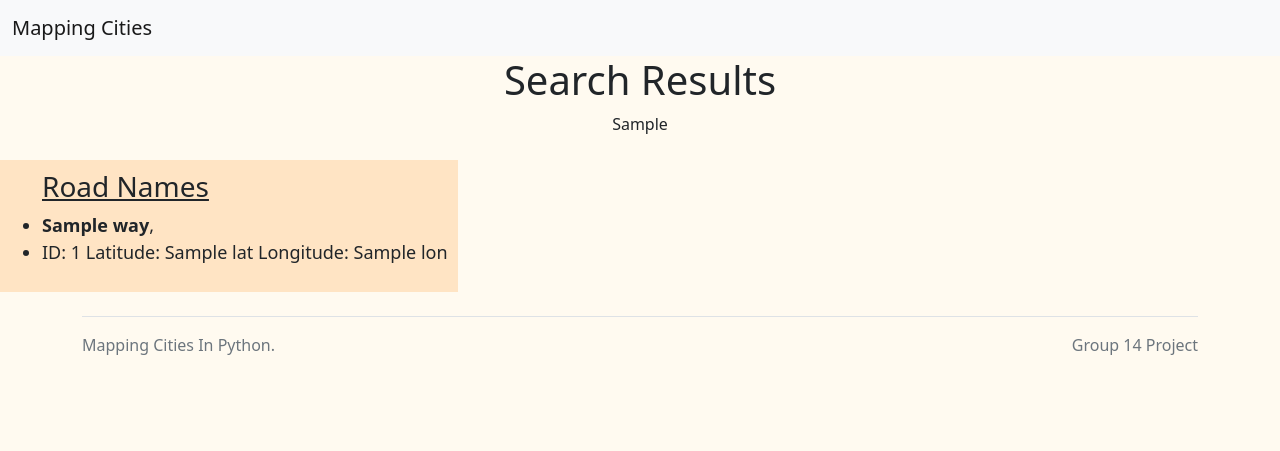
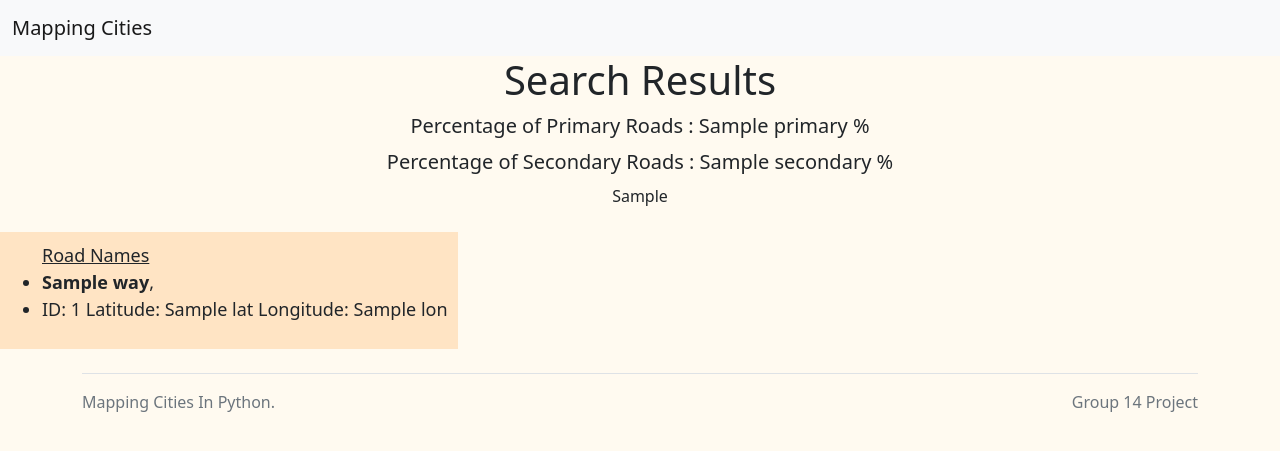
Before and after one commit to LukeYaxley/MappingCities, a Django app: template templates/search_results.html in a window 1280 px wide. Shown: the top 451 px of the page. Run offline with Django 4.2, Linux system fonts and the light colour scheme; the template is opened without the code that fills it: most values are stand-ins (such as "Sample title", 1, 10 or a date in 2020).

Commit message:
Update search_results.html to integrate the new Statistic Output on the webpage

```diff
--- a/templates/search_results.html
+++ b/templates/search_results.html
@@ -12,6 +12,9 @@
     <style>
         h2 {
             padding: 10px;
+            text-align:center}
+        h5 {
+            padding: 2px;
             text-align:center}
 
         #Search{
@@ -41,7 +44,7 @@
 <body>
 <nav class="navbar navbar-expand-lg navbar-light bg-light">
     <div class="container-fluid">
-        <a class="navbar-brand">Mapping Cities</a>
+        <a class="navbar-brand" href="/">Mapping Cities</a>
         <button class="navbar-toggler" type="button" data-bs-toggle="collapse" data-bs-target="#navbarSupportedContent"
                 aria-controls="navbarSupportedContent" aria-expanded="false" aria-label="Toggle navigation">
             <span class="navbar-toggler-icon"></span>
@@ -50,6 +53,8 @@
 </nav>
 <div>
     <h1>Search Results</h1>
+    <h5>Percentage of Primary Roads : {{Primary}} %</h5>
+    <h5>Percentage of Secondary Roads : {{Secondary}} %</h5>
     <div class="container">
         {{ my_map|safe }}
     </div>
@@ -57,7 +62,7 @@
     <br>
     <div class="Documentation">
         <ul>
-            <h3 class="docheader"> Road Names</h3>
+            <h35 class="docheader"> Road Names</h35>
             {% for way in Ways %}
             <li>
                 <b>{{ way.name}}</b>,{% for node in way.getNodes %}
```
